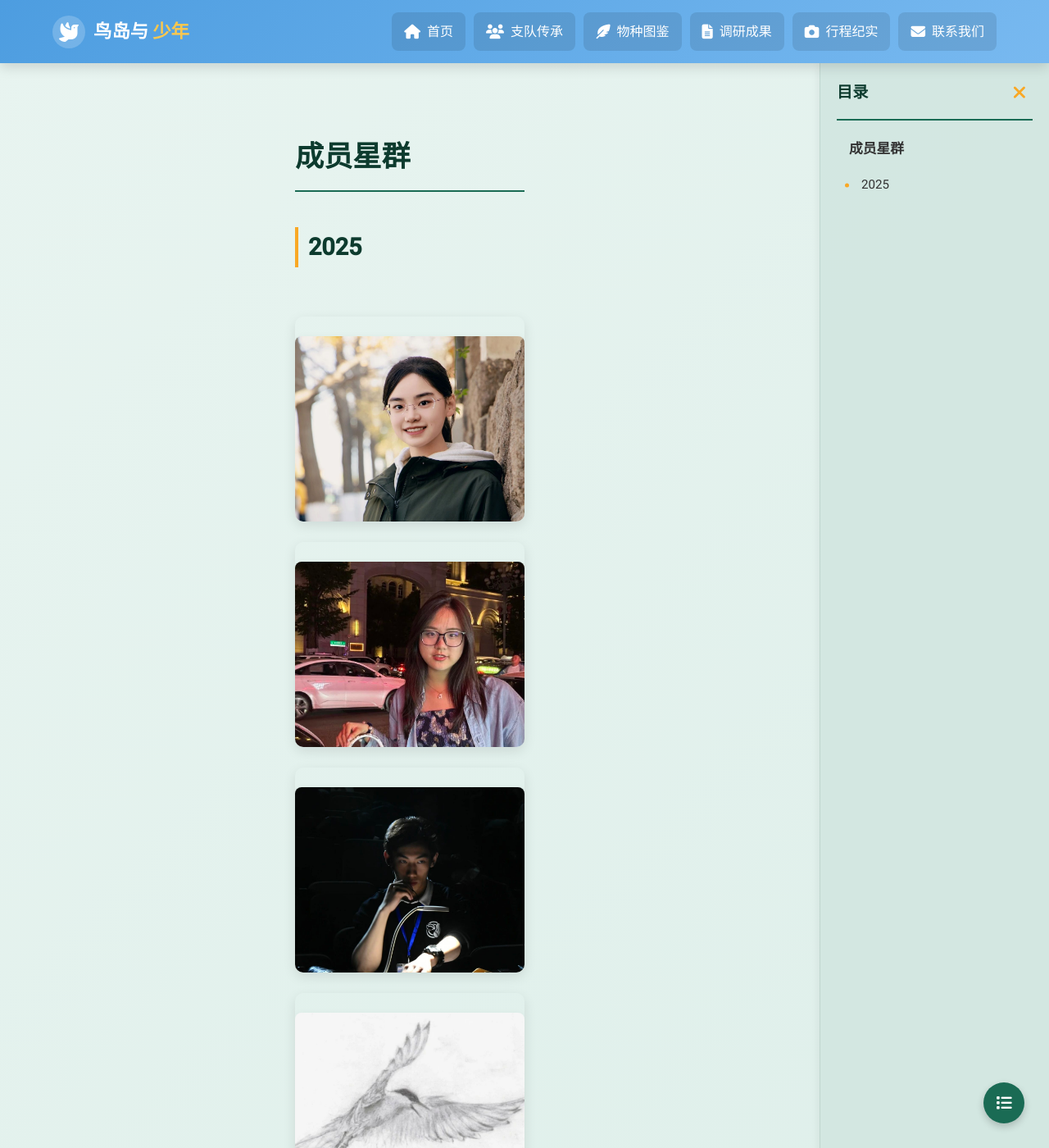
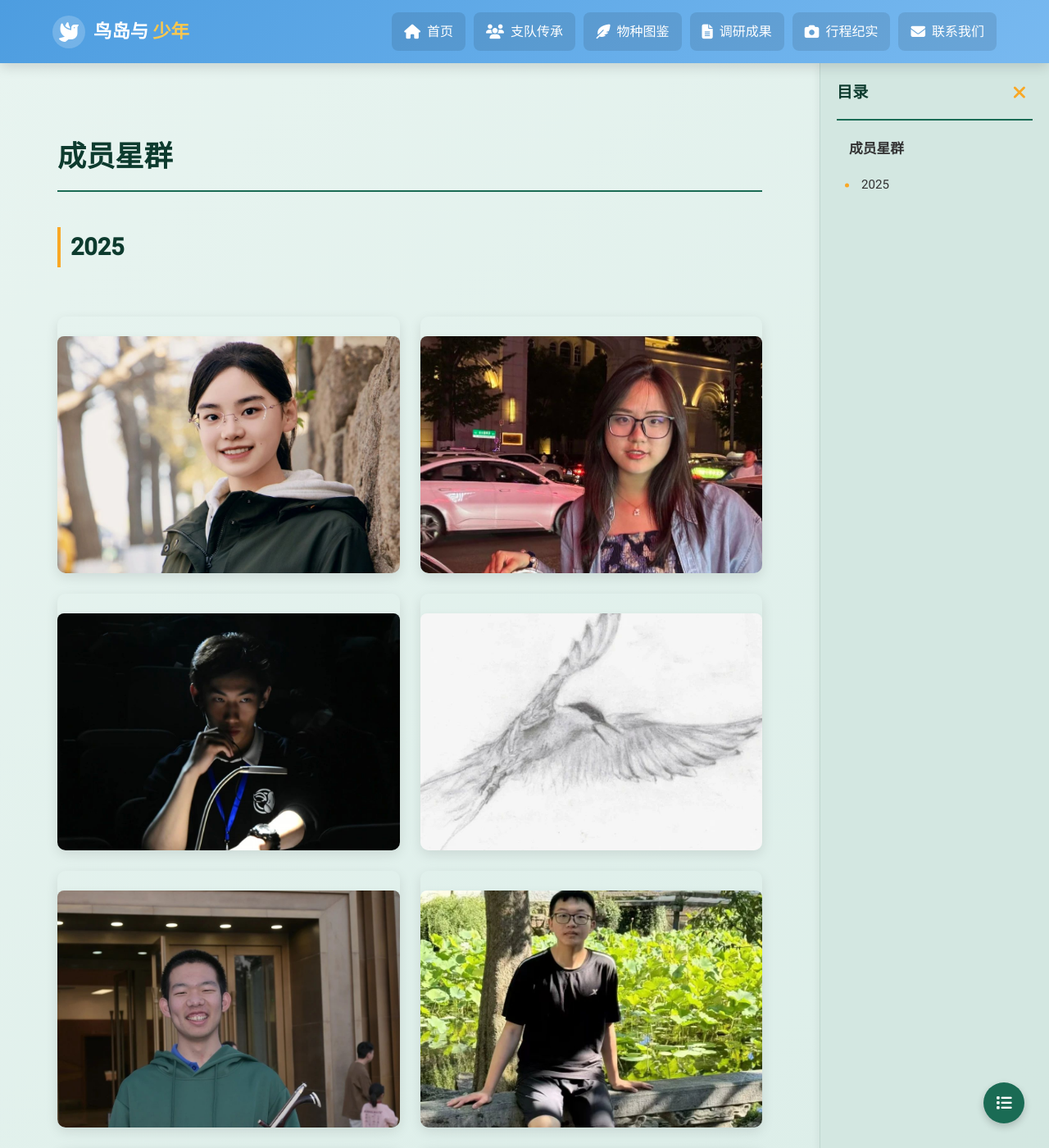
Before and after one commit to zf-li23/tsinghua_birdisland.github.io, a Jekyll site: the page built from about/members.md, in a window 1280 px wide and 1400 px high. Shown: the whole window at 82% size. Built offline with Jekyll 4.4.1, drawn with Linux system fonts in a browser that asks for light colours.

Commit message:
Update style.css

```diff
--- a/assets/css/style.css
+++ b/assets/css/style.css
@@ -213,20 +213,22 @@
     display: grid;
     grid-template-columns: repeat(auto-fill, minmax(280px, 1fr));
     gap: 25px;
+    max-width: 1200px;
     margin: 60px auto 0;
 }
 
 .gallery-item {
     border-radius: 10px;
     overflow: hidden;
-    height: 250px;
     position: relative;
     box-shadow: 0 5px 15px rgba(0, 0, 0, 0.1);
+    aspect-ratio: 4/3; /* 关键修改：保持4:3比例 */
 }
 
 .gallery-item img {
     width: 100%;
     height: 100%;
+    display: block; /* 关键修改：消除白边 */
     object-fit: cover;
     transition: transform 0.5s;
 }
@@ -245,8 +247,27 @@
     padding: 15px;
     transform: translateY(100%);
     transition: transform 0.3s;
+    z-index: 2; /* 确保在遮罩上方 */
 }
 
 .gallery-item:hover .gallery-caption {
     transform: translateY(0);
 }
+
+/* 添加悬停遮罩增强效果 */
+.gallery-item::before {
+    content: "";
+    position: absolute;
+    top: 0;
+    left: 0;
+    right: 0;
+    bottom: 0;
+    background: linear-gradient(to top, rgba(0,0,0,0.7) 0%, transparent 50%);
+    opacity: 0;
+    transition: opacity 0.3s;
+    z-index: 1;
+}
+
+.gallery-item:hover::before {
+    opacity: 1;
+}
```
